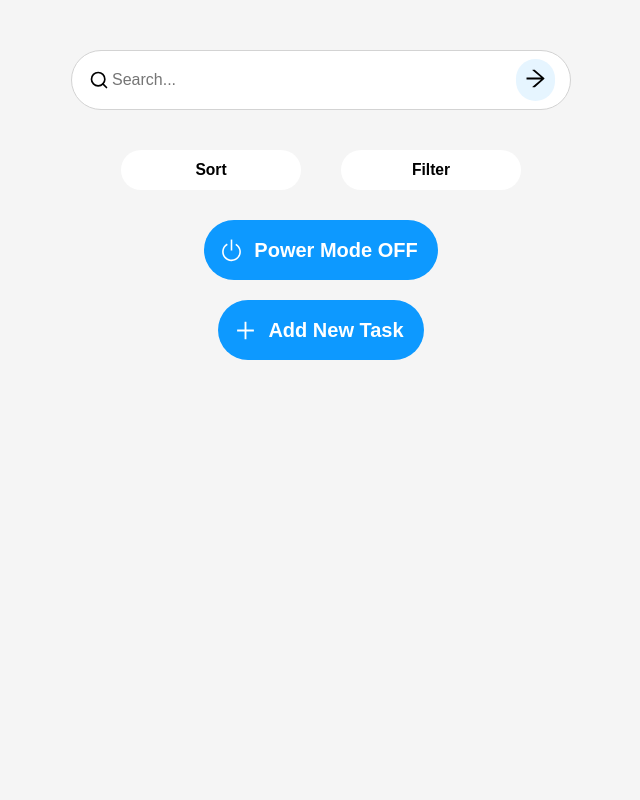
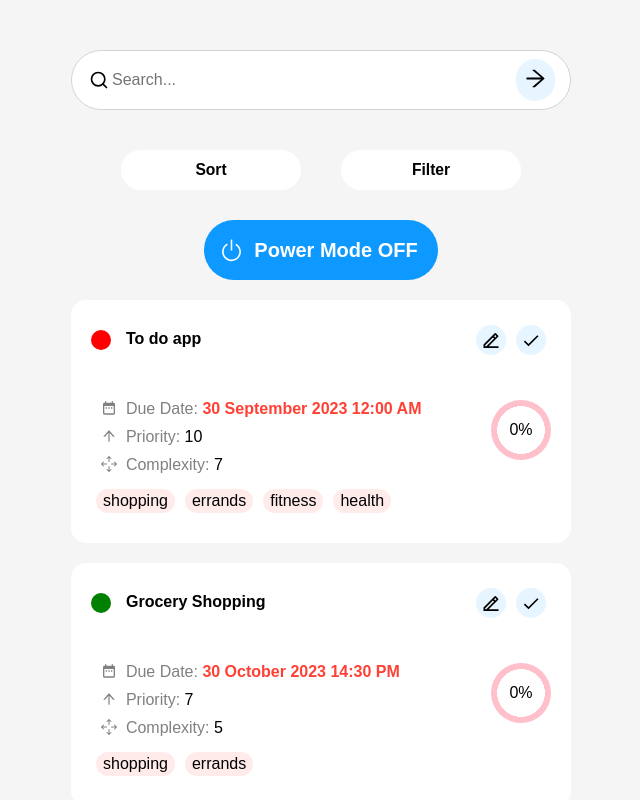
Before and after one commit to Maks6831/todo-app, a React (Create React App) app: page / in a window 1280 px wide. Shown: the top 800 px of the page, without its empty margins (319-959 px from the left). Built offline with nearby package versions, Linux system fonts and the light colour scheme.

Commit message:
data now sorting correctly to show checked at the bottom

```diff
--- a/src/pages/Home.js
+++ b/src/pages/Home.js
@@ -101,7 +101,13 @@
       }, [ref, refTwo]);
 
     useEffect(()=>{
-        setTasks(data);
+        setTasks([...data].sort((a,b)=> {
+            let aValue = 0;
+            let bValue = 0
+            a.checked ? aValue = 0: aValue = 1;
+            b.checked ? bValue = 0: bValue = 1
+            return bValue - aValue;
+        }));
     },[ data])
 
     useEffect(()=>{
@@ -116,16 +122,6 @@
         console.log(realFilters);
 
     },[realFilters])
-
-    useEffect(()=>{
-        setTasks([...tasks].sort((a,b)=> {
-            let aValue = 0;
-            let bValue = 0
-            a.checked ? aValue = 0: aValue = 1;
-            b.checked ? bValue = 0: bValue = 1
-            return bValue - aValue;
-        }))
-    },[value, realFilters])
 
 
   return (
--- a/src/styles/Home.css
+++ b/src/styles/Home.css
@@ -1,13 +1,12 @@
 .home-container {
     width: 100%;
-    height: 100vh;
+    min-height: 100vh;
     display: flex;
     justify-content: center;
 }
 
 .home-inside {
     width: 500px;
-    height: 100vh;
     padding-top: 50px;
     padding-bottom: 50px;
 }
```
